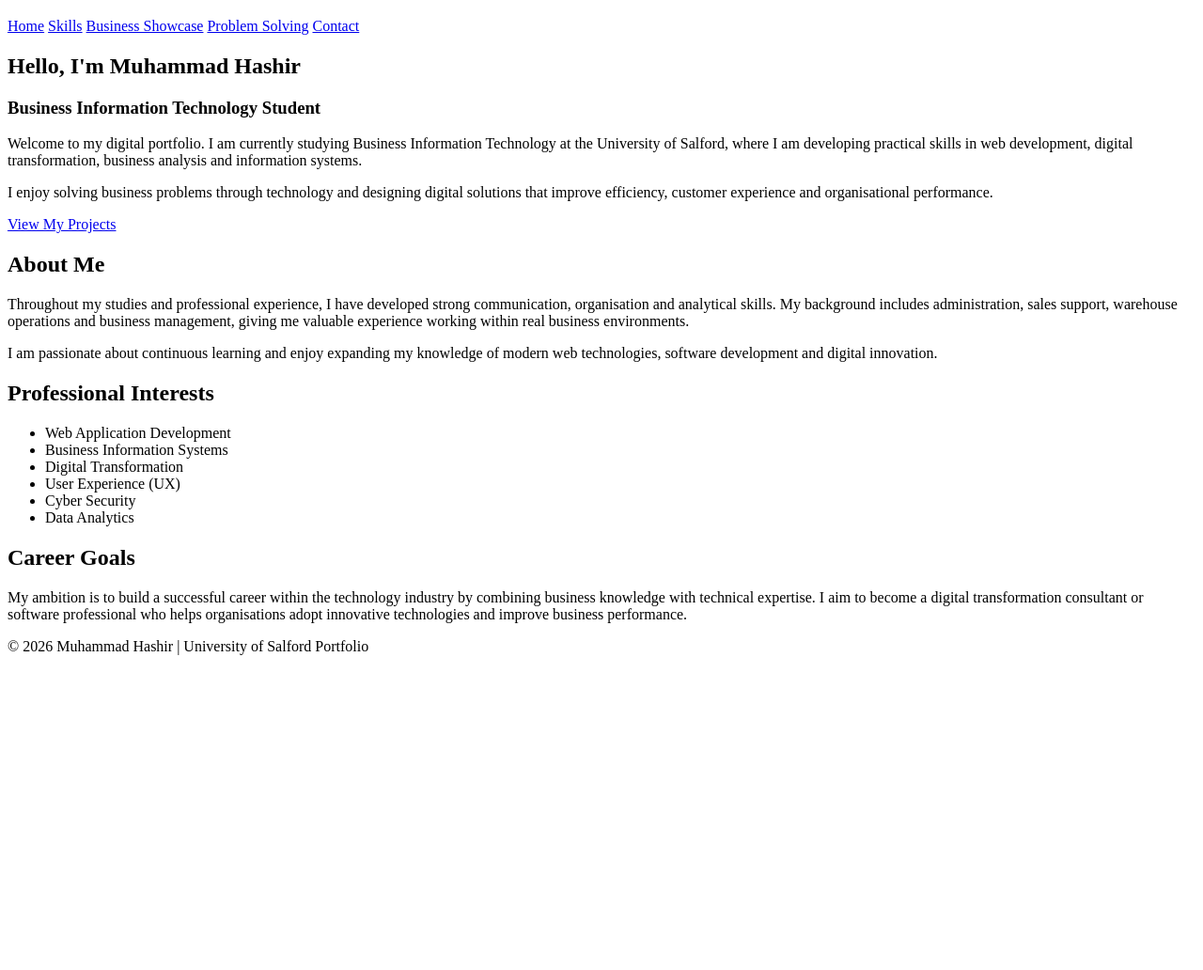
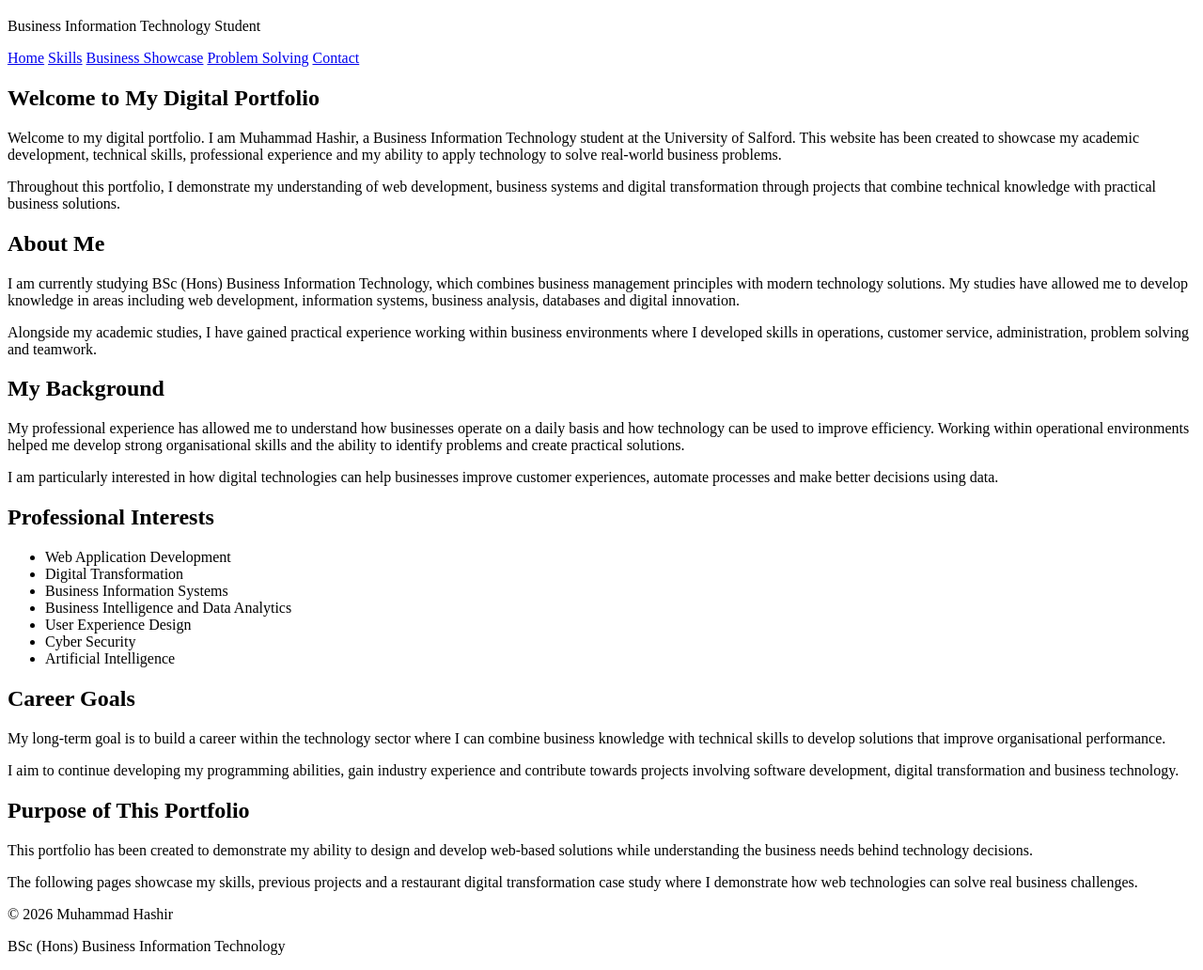
Before and after one commit to Mhashir26/T4_Test, a plain HTML site: page index.html in a window 1280 px wide. Shown: the part 61-1093 px from the top of the page at 94% size. Before the commit the page ends 800 px from the top, so only its background shows below. Drawn offline with Linux system fonts and the light colour scheme.

Commit message:
Update index.html

```diff
--- a/index.html
+++ b/index.html
@@ -2,129 +2,266 @@
 <html lang="en">
 
 <head>
+
     <meta charset="UTF-8">
+
     <meta name="viewport" content="width=device-width, initial-scale=1.0">
 
-    <title>Muhammad Hashir | Digital Portfolio</title>
+    <title>Muhammad Hashir | Portfolio</title>
 
-    <link rel="stylesheet" href="style.css">
+    <link rel="stylesheet" href="css/style.css">
+
 </head>
+
 
 <body>
 
-    <!-- Navigation -->
 
 <header>
 
     <h1>Muhammad Hashir</h1>
 
+    <p>
+        Business Information Technology Student
+    </p>
+
+
     <nav>
+
         <a href="index.html">Home</a>
+
         <a href="skills.html">Skills</a>
+
         <a href="showcase.html">Business Showcase</a>
-            <a href="restaurant.html">Problem Solving</a>
+
+        <a href="problem-solving.html">Problem Solving</a>
+
         <a href="contact.html">Contact</a>
+
+
     </nav>
+
 
 </header>
 
-    <!-- Hero Section -->
 
-    <section class="hero">
 
-        <div class="hero-text">
+<main>
 
-            <h2>Hello, I'm Muhammad Hashir</h2>
 
-            <h3>Business Information Technology Student</h3>
+<section>
+
+<h2>Welcome to My Digital Portfolio</h2>
+
 
 <p>
-                Welcome to my digital portfolio. I am currently studying
-                Business Information Technology at the University of Salford,
-                where I am developing practical skills in web development,
-                digital transformation, business analysis and information
-                systems.
+
+Welcome to my digital portfolio. I am Muhammad Hashir, a Business
+Information Technology student at the University of Salford. This
+website has been created to showcase my academic development,
+technical skills, professional experience and my ability to apply
+technology to solve real-world business problems.
+
 </p>
 
+
 <p>
-                I enjoy solving business problems through technology and
-                designing digital solutions that improve efficiency,
-                customer experience and organisational performance.
+
+Throughout this portfolio, I demonstrate my understanding of web
+development, business systems and digital transformation through
+projects that combine technical knowledge with practical business
+solutions.
+
 </p>
 
-            <a href="showcase.html">
-                View My Projects
-            </a>
-
-        </div>
 
 </section>
 
-    <!-- About Me -->
+
+
+
 
 <section>
 
+
 <h2>About Me</h2>
 
+
 <p>
-            Throughout my studies and professional experience, I have developed
-            strong communication, organisation and analytical skills. My
-            background includes administration, sales support, warehouse
-            operations and business management, giving me valuable experience
-            working within real business environments.
+
+I am currently studying BSc (Hons) Business Information Technology,
+which combines business management principles with modern
+technology solutions. My studies have allowed me to develop
+knowledge in areas including web development, information systems,
+business analysis, databases and digital innovation.
+
 </p>
 
+
 <p>
-            I am passionate about continuous learning and enjoy expanding my
-            knowledge of modern web technologies, software development and
-            digital innovation.
+
+Alongside my academic studies, I have gained practical experience
+working within business environments where I developed skills in
+operations, customer service, administration, problem solving and
+teamwork.
+
 </p>
+
 
 </section>
 
-    <!-- Interests -->
+
+
+
 
 <section>
 
-        <h2>Professional Interests</h2>
 
-        <ul>
-            <li>Web Application Development</li>
-            <li>Business Information Systems</li>
-            <li>Digital Transformation</li>
-            <li>User Experience (UX)</li>
-            <li>Cyber Security</li>
-            <li>Data Analytics</li>
-        </ul>
+<h2>My Background</h2>
+
+
+<p>
+
+My professional experience has allowed me to understand how
+businesses operate on a daily basis and how technology can be used
+to improve efficiency. Working within operational environments
+helped me develop strong organisational skills and the ability to
+identify problems and create practical solutions.
+
+</p>
+
+
+<p>
+
+I am particularly interested in how digital technologies can help
+businesses improve customer experiences, automate processes and
+make better decisions using data.
+
+</p>
+
 
 </section>
 
-    <!-- Career Goals -->
+
+
+
 
 <section>
 
-        <h2>Career Goals</h2>
 
-        <p>
-            My ambition is to build a successful career within the technology
-            industry by combining business knowledge with technical expertise.
-            I aim to become a digital transformation consultant or software
-            professional who helps organisations adopt innovative technologies
-            and improve business performance.
-        </p>
+<h2>Professional Interests</h2>
+
+
+<ul>
+
+<li>Web Application Development</li>
+
+<li>Digital Transformation</li>
+
+<li>Business Information Systems</li>
+
+<li>Business Intelligence and Data Analytics</li>
+
+<li>User Experience Design</li>
+
+<li>Cyber Security</li>
+
+<li>Artificial Intelligence</li>
+
+</ul>
+
 
 </section>
 
-    <!-- Footer -->
+
+
+
+
+<section>
+
+
+<h2>Career Goals</h2>
+
+
+<p>
+
+My long-term goal is to build a career within the technology sector
+where I can combine business knowledge with technical skills to
+develop solutions that improve organisational performance.
+
+</p>
+
+
+<p>
+
+I aim to continue developing my programming abilities, gain industry
+experience and contribute towards projects involving software
+development, digital transformation and business technology.
+
+</p>
+
+
+</section>
+
+
+
+
+
+<section>
+
+
+<h2>Purpose of This Portfolio</h2>
+
+
+<p>
+
+This portfolio has been created to demonstrate my ability to design
+and develop web-based solutions while understanding the business
+needs behind technology decisions.
+
+</p>
+
+
+<p>
+
+The following pages showcase my skills, previous projects and a
+restaurant digital transformation case study where I demonstrate how
+web technologies can solve real business challenges.
+
+</p>
+
+
+</section>
+
+
+</main>
+
+
+
+
 
 <footer>
 
+
 <p>
-            © 2026 Muhammad Hashir | University of Salford Portfolio
+
+&copy; 2026 Muhammad Hashir
+
 </p>
+
+
+<p>
+
+BSc (Hons) Business Information Technology
+
+</p>
+
 
 </footer>
 
+
+
 </body>
 
+
 </html>
```
Lines whose indentation alone changed are shown as unchanged.
